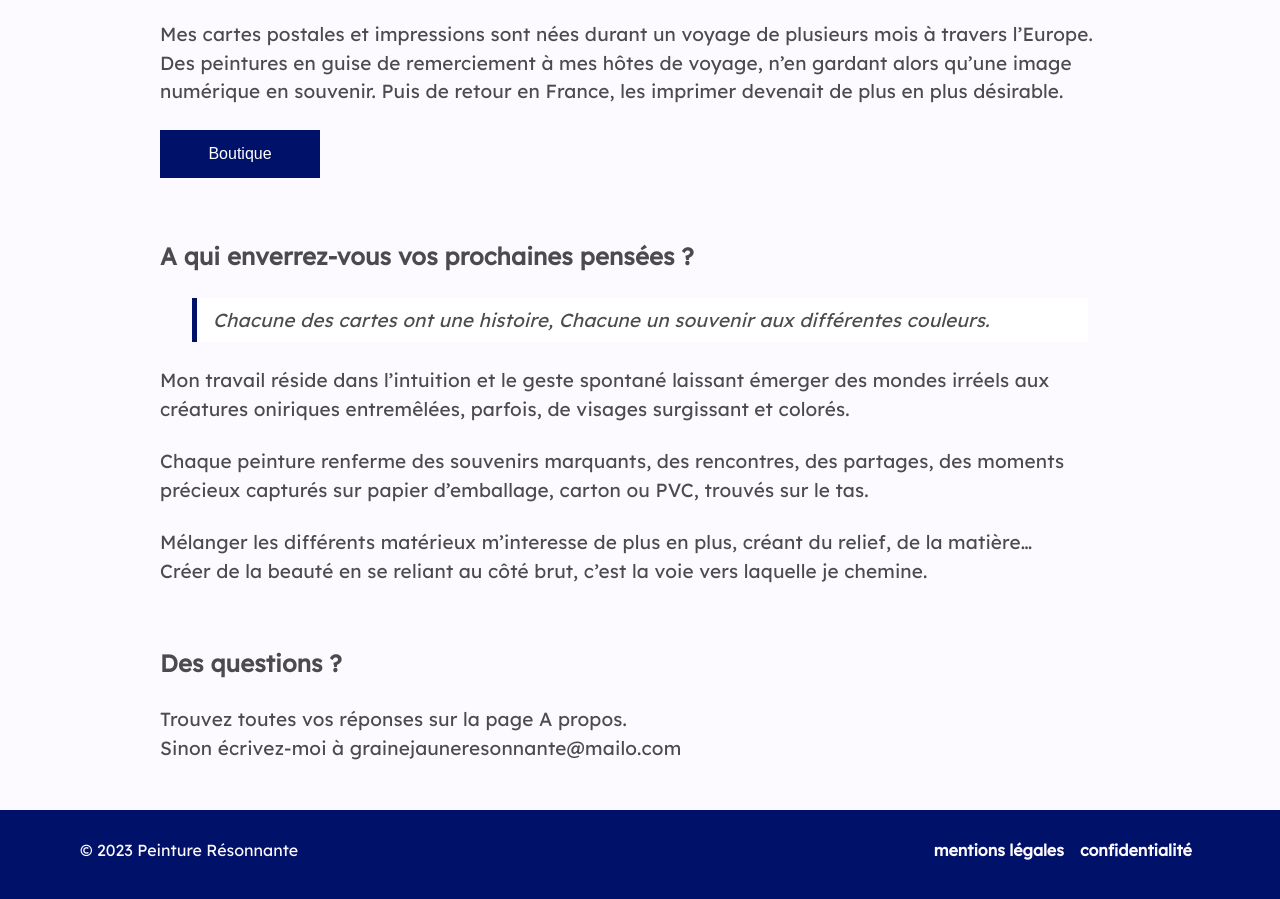
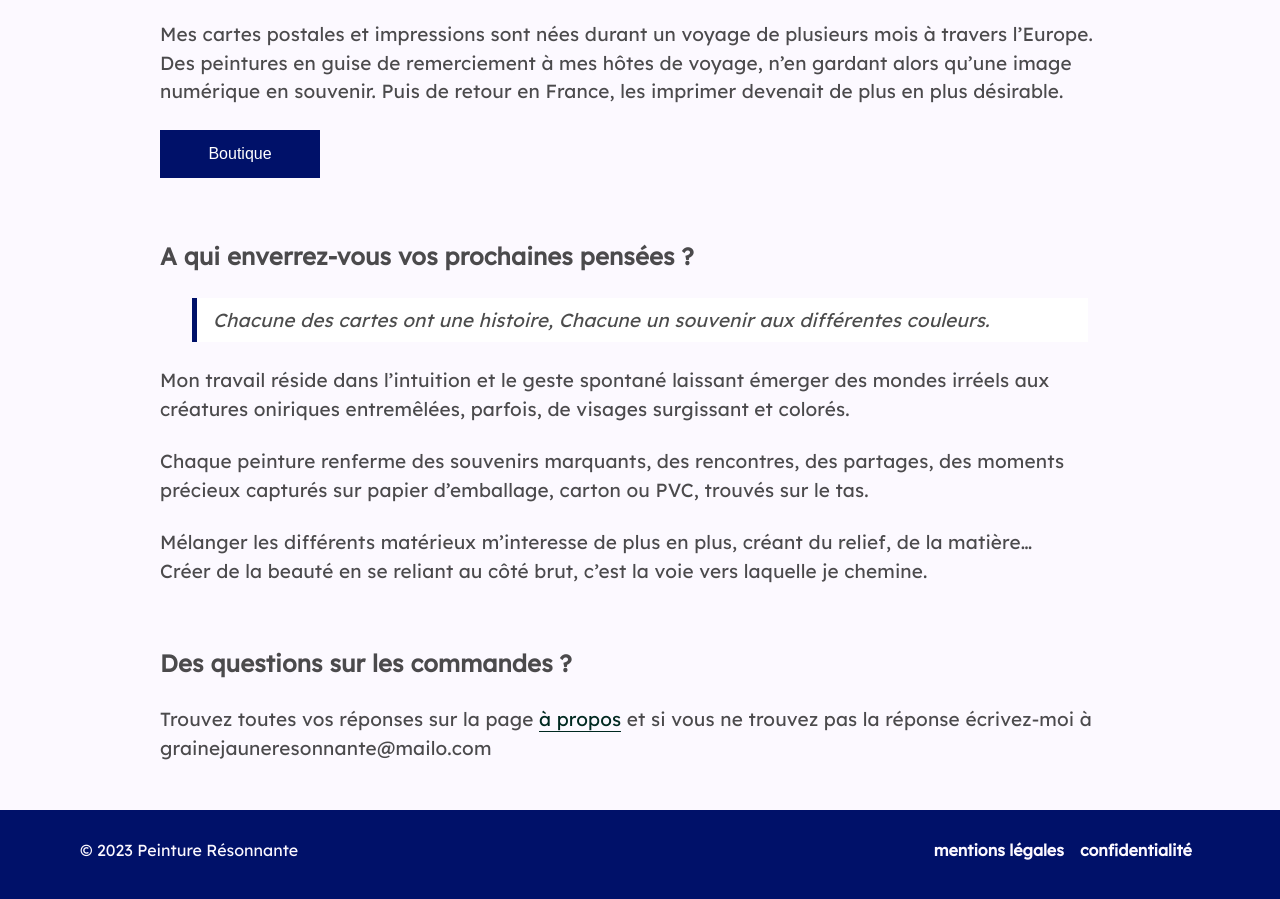
Before and after one commit to LmaJva/website, a Jekyll site: the page built from index.md, in a window 1280 px wide and 900 px high, scrolled down 830 px. Built offline with Jekyll 4.4.1, drawn with Linux system fonts in a browser that asks for light colours; nearby versions of some CDN libraries.

Commit message:
Update uvp.md - essai lien a propos

```diff
--- a/_includes/uvp.md
+++ b/_includes/uvp.md
@@ -38,7 +38,6 @@ Chaque peinture renferme des souvenirs marquants, des rencontres, des partages,
 
 Mélanger les différents matérieux m'interesse de plus en plus, créant du relief, de la matière... <br>Créer de la beauté en se reliant au côté brut, c'est la voie vers laquelle je chemine.
 
-#### Des questions ?
+#### Des questions sur les commandes ?
 
-Trouvez toutes vos réponses sur la page A propos. <br>
-Sinon écrivez-moi à grainejauneresonnante@mailo.com
+Trouvez toutes vos réponses sur la page <a href="a-propos.md">à propos</a> et si vous ne trouvez pas la réponse écrivez-moi à grainejauneresonnante@mailo.com
```
